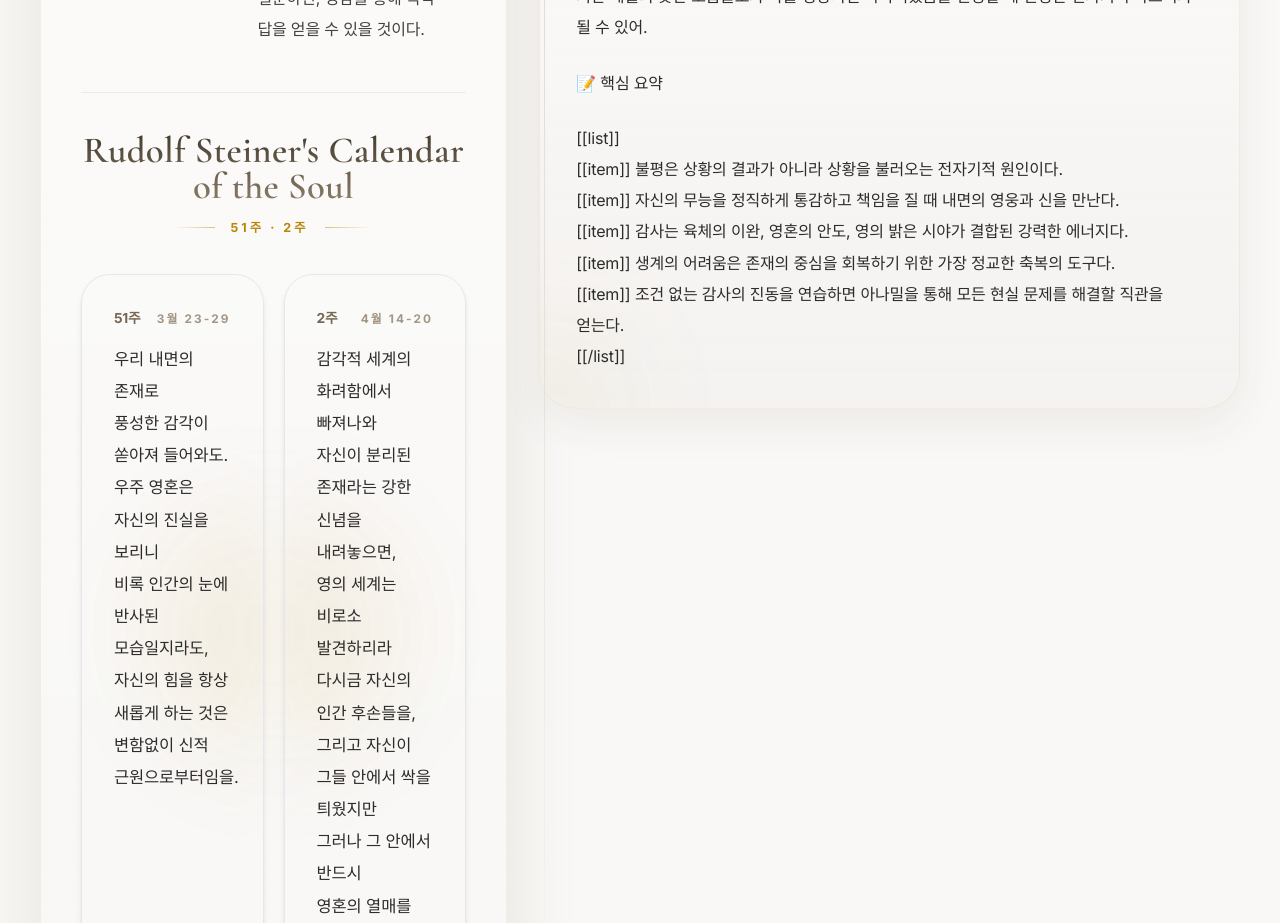
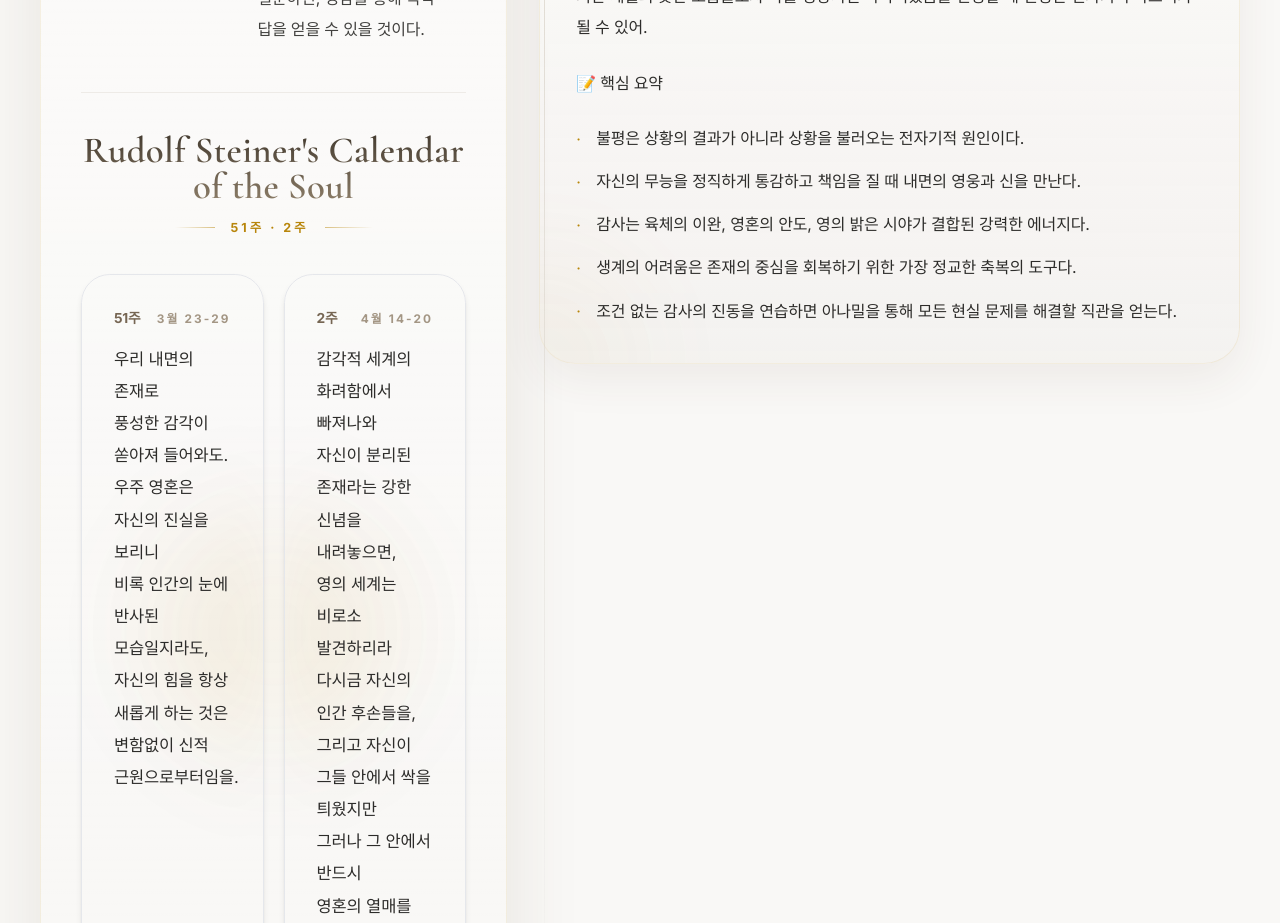
Before and after one commit to concario17-max/calendar, a React (Vite) app: page / in a window 1280 px wide. Shown: the part 1540-2463 px from the top of the page. Built offline with nearby package versions, Linux system fonts and the light colour scheme; a web font is replaced by a local one.

Commit message:
fix: render commentary list markers as bullets

```diff
--- a/src/components/IChingSection.tsx
+++ b/src/components/IChingSection.tsx
@@ -69,7 +69,41 @@
   return parsedRows;
 }
 
+function parseMarkerListBlock(block: string): string[] | null {
+  const lines = block
+    .split('\n')
+    .map((line) => line.trim())
+    .filter(Boolean);
+
+  if (lines.length < 3) {
+    return null;
+  }
+
+  if (lines[0] !== '[[list]]' || lines[lines.length - 1] !== '[[/list]]') {
+    return null;
+  }
+
+  const items = lines.slice(1, -1).map((line) => {
+    if (!line.startsWith('[[item]]')) {
+      return null;
+    }
+
+    return normalizeListItemText(line.slice('[[item]]'.length));
+  });
+
+  if (items.some((item) => !item || item.length === 0)) {
+    return null;
+  }
+
+  return items as string[];
+}
+
 function parseListBlock(block: string): string[] | null {
+  const markerItems = parseMarkerListBlock(block);
+  if (markerItems) {
+    return markerItems;
+  }
+
   const lines = block
     .split('\n')
     .map((line) => line.trim())
@@ -181,10 +215,13 @@
     return (
       <ul
         key={`list-${index}`}
-        className="space-y-3 pl-6 text-[15px] font-display leading-[1.95] tracking-[-0.01em] text-ray-body dark:text-warm-gray-200 md:text-[16px]"
+        className="space-y-3 pl-0 text-[15px] font-display leading-[1.95] tracking-[-0.01em] text-ray-body dark:text-warm-gray-200 md:text-[16px]"
       >
         {block.items.map((item, itemIndex) => (
-          <li key={`list-${index}-item-${itemIndex}`} className="break-keep marker:text-elegant-gold">
+          <li
+            key={`list-${index}-item-${itemIndex}`}
+            className="relative break-keep pl-5 before:absolute before:left-0 before:top-[0.05em] before:text-elegant-gold before:content-['·']"
+          >
             <span>{item}</span>
           </li>
         ))}
```
Also changed, not shown: 2 other files (tests, documents, lock files or other folders).
